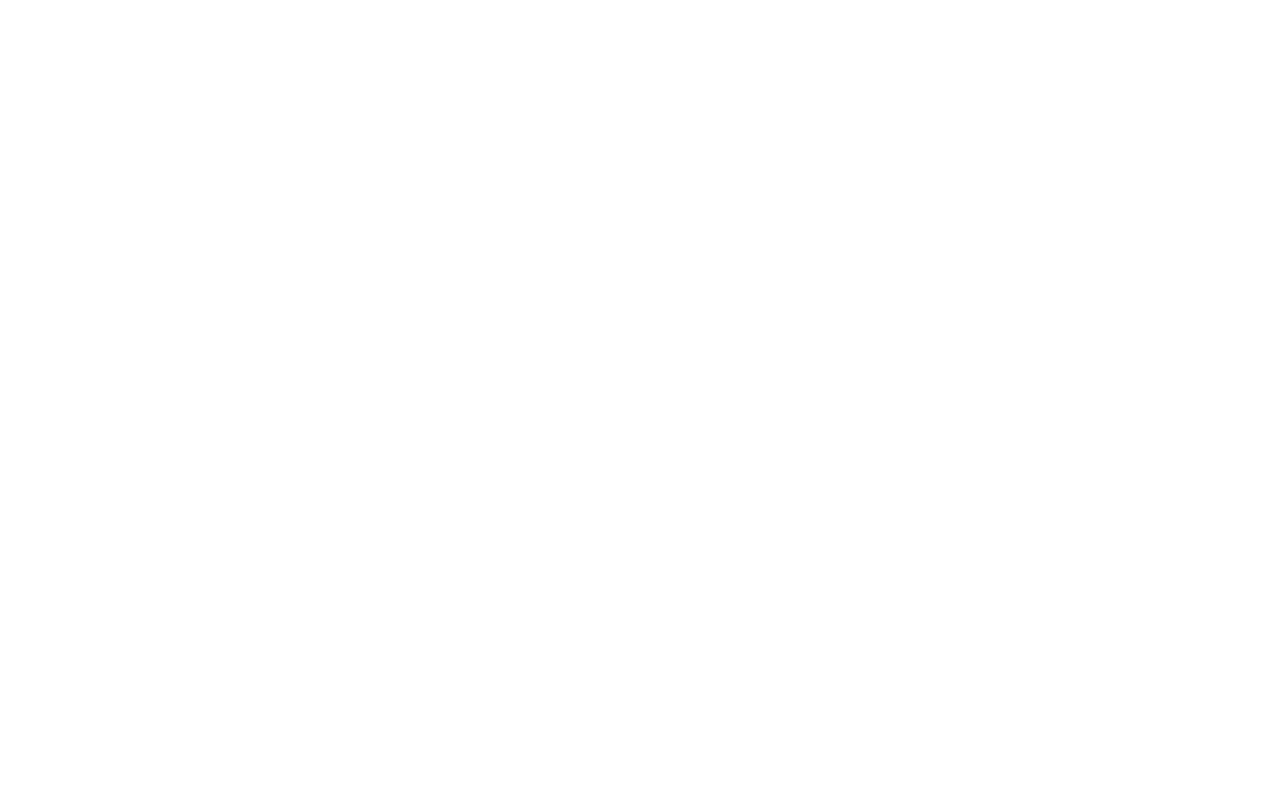
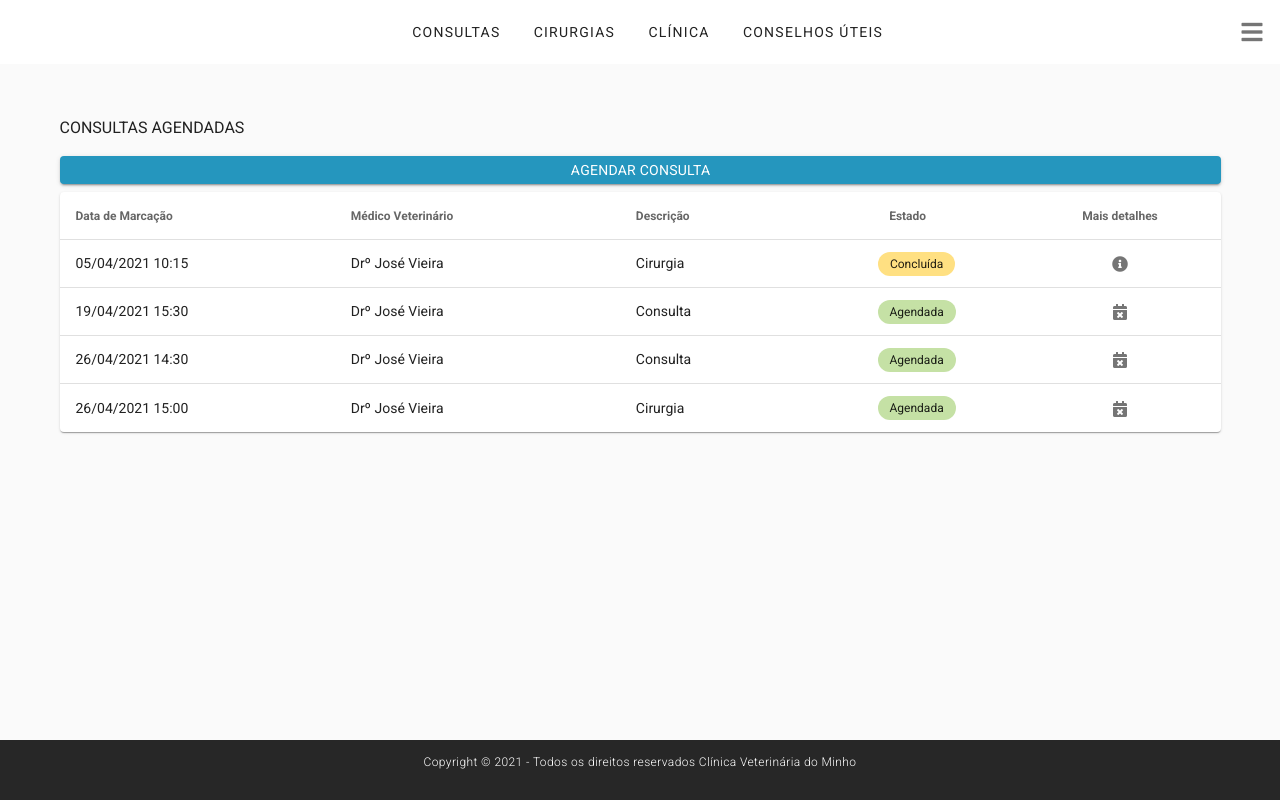
Before and after one commit to 13caroline/vetGest, a Vue app in the folder interface/: page /cliente/consultas in a window 1280 px wide. Built offline with nearby package versions, Linux system fonts and the light colour scheme.

Commit message:
consultas

```diff
--- /dev/null
+++ b/interface/src/components/Client/Consultas.vue
@@ -0,0 +1,129 @@
+<template>
+  <div>
+    <v-container class="fill-height">
+      <v-row>
+        <v-col cols="12">
+            <p class="font-weight-regular text-uppercase mt-10">
+              Consultas Agendadas
+            </p>
+
+
+              <v-row justify="end">
+                <v-col>
+                  <v-btn class="col mb-2 body-2" small color="#2596be" dark>
+                    Agendar Consulta
+                  </v-btn>
+                </v-col>
+              </v-row>
+              <v-data-table
+                :headers="headers"
+                :items="consultas"
+                class="elevation-1"
+                hide-default-footer
+              >
+                <template v-slot:[`item.estado`]="{ item }">
+                  <v-chip :color="estadopedido(item.estado)" small>
+                    {{ item.estado }}
+                  </v-chip>
+                </template>
+
+                <template v-slot:[`item.detalhes`]="{ item }">
+                  <v-tooltip top>
+                    <template v-slot:activator="{ on, attrs }">
+                      <v-icon
+                        v-if="item.estado == 'Concluída'"
+                        @click="more(item)"
+                        small
+                        v-on="on"
+                        v-bind="attrs"
+                      >
+                        fas fa-info-circle
+                      </v-icon>
+                    </template>
+                    <span class="caption">Ver detalhes</span>
+                  </v-tooltip>
+                  <v-tooltip top>
+                    <template v-slot:activator="{ on, attrs }">
+                      <v-icon
+                        v-if="item.estado == 'Agendada'"
+                        v-bind="attrs"
+                        v-on="on"
+                        small
+                      >
+                        fas fa-calendar-times
+                      </v-icon>
+                    </template>
+                    <span class="caption">Cancelar marcação</span>
+                  </v-tooltip>
+                </template>
+              </v-data-table>
+
+        </v-col>
+      </v-row>
+    </v-container>
+  </div>
+</template>
+
+<script>
+export default {
+  data: () => ({
+    headers: [
+      {
+        text: "Data de Marcação",
+        align: "start",
+        sortable: true,
+        value: "data",
+      },
+      {
+        text: "Médico Veterinário",
+        value: "medico",
+        sortable: true,
+        align: "start",
+      },
+      { text: "Descrição", value: "descricao", sortable: true, align: "start" },
+      { text: "Estado", value: "estado", sortable: true, align: "center" },
+      {
+        text: "Mais detalhes",
+        value: "detalhes",
+        sortable: false,
+        align: "center",
+      },
+    ],
+    consultas: [
+      {
+        data: "05/04/2021 10:15",
+        medico: "Drº José Vieira",
+        descricao: "Cirurgia",
+        estado: "Concluída",
+      },
+      {
+        data: "19/04/2021 15:30",
+        medico: "Drº José Vieira",
+        descricao: "Consulta",
+        estado: "Agendada",
+      },
+      {
+        data: "26/04/2021 14:30",
+        medico: "Drº José Vieira",
+        descricao: "Consulta",
+        estado: "Agendada",
+      },
+      {
+        data: "26/04/2021 15:00",
+        medico: "Drº José Vieira",
+        descricao: "Cirurgia",
+        estado: "Agendada",
+      },
+    ],
+  }),
+  methods: {
+    estadopedido(estado) {
+      if (estado == "Agendada") return "#C5E1A5";
+      else return "#FFE082";
+    },
+    more(item) {
+      console.log(item.data);
+    },
+  },
+};
+</script>
--- a/interface/src/components/Headers/ClientHeader.vue
+++ b/interface/src/components/Headers/ClientHeader.vue
@@ -11,7 +11,7 @@
         text
         class = "font-weight-regular"
         id="no-background-hover"
-        to="/books"
+        to="/cliente/consultas"
       >
         Consultas
       </v-btn>
--- a/interface/src/router/index.js
+++ b/interface/src/router/index.js
@@ -36,6 +36,11 @@
     name: 'Registar Animal',
     component: () => import(/* webpackChunkName: "about" */ '../views/Client/RegistarAnimal.vue')
   },
+  {
+    path: '/cliente/consultas',
+    name: 'Consultas Cliente',
+    component: () => import(/* webpackChunkName: "about" */ '../views/Client/Consultas.vue')
+  },
 
     //Clinica
     {
--- /dev/null
+++ b/interface/src/views/Client/Consultas.vue
@@ -0,0 +1,26 @@
+<template>
+  <div id="page">
+    <Header />
+    <Consultas />
+    <Footer />
+  </div>
+</template>
+
+<script>
+import Header from "@/components/Headers/ClientHeader.vue";
+import Consultas from "@/components/Client/Consultas.vue"
+import Footer from "@/components/Footer.vue";
+
+export default {
+  data() {
+    return {
+    }
+  },
+  components: {
+    Header,
+    Consultas,
+    Footer,
+  },
+
+};
+</script>
```
